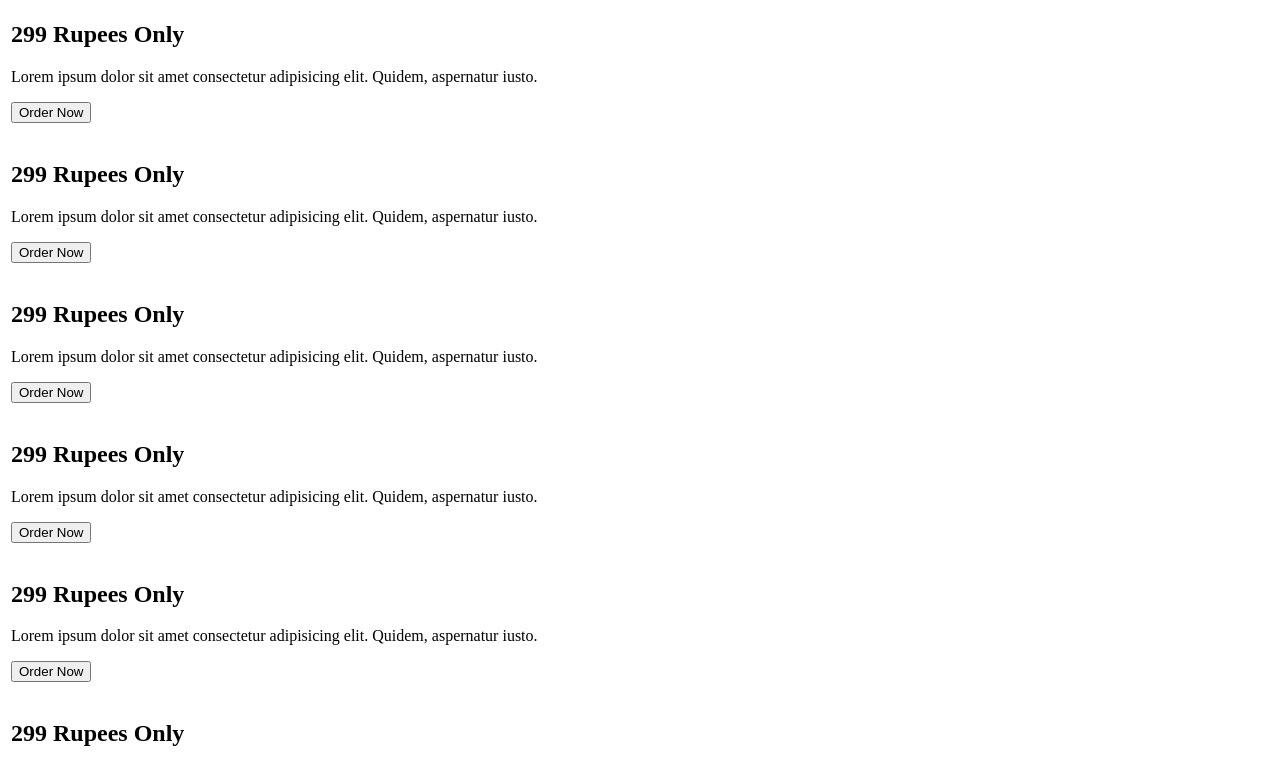
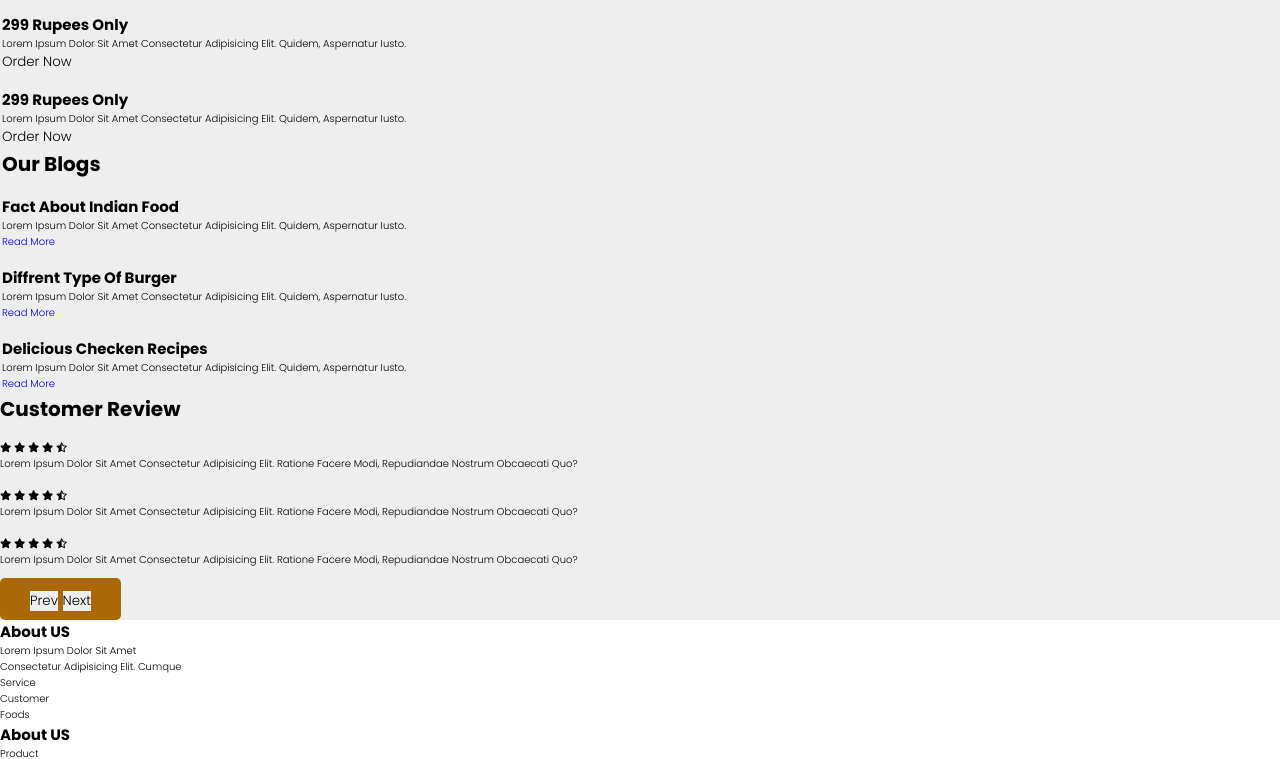
Before and after one commit to surajit960/Foodweb, a plain HTML site: page index.html in a window 1280 px wide. Shown: the part 603-1362 px from the top of the page. Drawn offline with Linux system fonts and the light colour scheme; a web font is replaced by a local one.

Commit message:
Update index.html

```diff
--- a/index.html
+++ b/index.html
@@ -4,7 +4,7 @@
     <meta charset="UTF-8">
     <meta name="viewport" content="width=device-width, initial-scale=1.0">
     <title>Food Website</title>
-    <link rel="stylesheet" href="Foodweb.css">
+    <link rel="stylesheet" href="style.css">
     <link href="https://fonts.googleapis.com/css2?family=Abril+Fatface&family=Catamaran:wght@200&family=Courgette&family=Edu+TAS+Beginner:wght@700&family=Lato:wght@300;900&family=Mukta:wght@700&family=Mulish:wght@300&family=Open+Sans&family=PT+Sans:ital,wght@1,700&family=Poppins:wght@300&family=Raleway:wght@100&family=Roboto&family=Roboto+Condensed:wght@700&family=Roboto+Slab&display=swap"rel="stylesheet">
     <script src="https://kit.fontawesome.com/f30fac2c61.js" crossorigin="anonymous"></script>
 
@@ -201,6 +201,6 @@
             </div>
         </div>
     </div>
-    <script src="Foodweb.js"></script>
+    <script src="script.js"></script>
 </body>
 </html>
```
